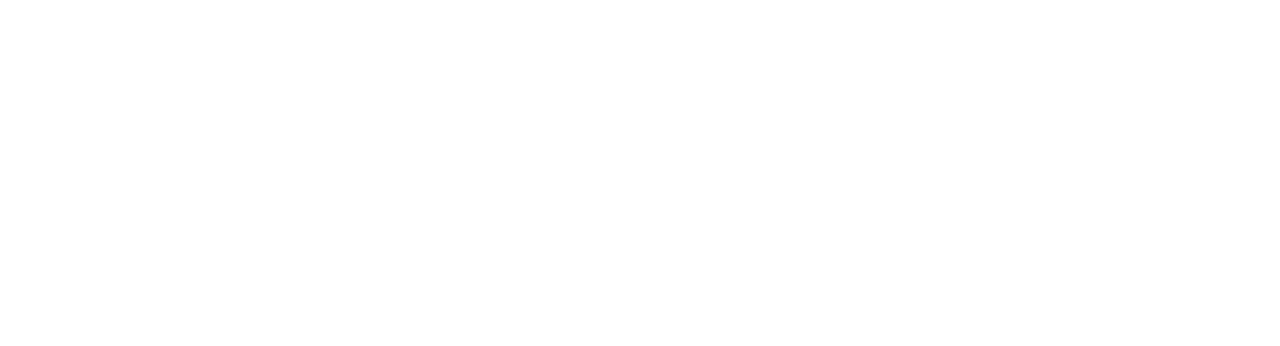
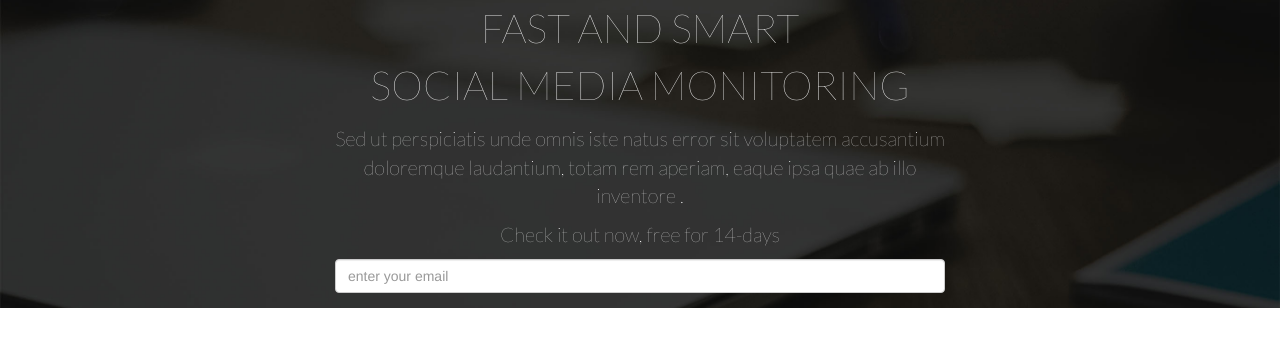
Before and after one commit to natan-mlk/SentiOneTask, a plain HTML site: page index.html in a window 1280 px wide. Drawn offline with nearby package versions, Linux system fonts and the light colour scheme.

Commit message:
basic structure of directories, files ready for work

```diff
--- a/index.html
+++ b/index.html
@@ -4,9 +4,54 @@
   <meta charset="UTF-8">
   <meta name="viewport"
         content="width=device-width, user-scalable=no, initial-scale=1.0, maximum-scale=1.0, minimum-scale=1.0">
+  <link rel="stylesheet" href="https://maxcdn.bootstrapcdn.com/bootstrap/3.3.7/css/bootstrap.min.css"
+        integrity="sha384-BVYiiSIFeK1dGmJRAkycuHAHRg32OmUcww7on3RYdg4Va+PmSTsz/K68vbdEjh4u" crossorigin="anonymous">
+  <link rel="stylesheet" href="styles/styles.css">
+
+<!--  Fonts  -->
+
+<!--  <link href="https://fonts.googleapis.com/css?family=Lato:100,400" rel="stylesheet">-->
+
   <title>sentione</title>
 </head>
 <body>
+<header>
+<div class="container-fluid headd">
+  <div class="row">
+    <p class="header-title">Fast and smart <br> social media monitoring</p>
+  </div>
+  <div class="row">
+    <div class="col-xs-12 col-md-6 col-md-offset-3">
+      <p class="header-subtitle">
+        Sed ut perspiciatis unde omnis iste natus error sit voluptatem accusantium doloremque
+        laudantium, totam rem aperiam, eaque ipsa quae ab illo inventore .
+      </p>
+      <p class="header-subtitle">Check it out now, free for 14-days</p>
+      <form>
+        <div class="form-group">
+          <input type="email"
+                 class="form-control"
+                 id="exampleInputEmail1"
+                 placeholder="enter your email">
+        </div>
+      </form>
+    </div>
+
+  </div>
+</div>
+</header>
+
+
+<!-- JS files -->
+
+<!-- jQuery (necessary for Bootstrap's JavaScript plugins) -->
+<script src="https://ajax.googleapis.com/ajax/libs/jquery/1.12.4/jquery.min.js"></script>
+
+<script src="https://maxcdn.bootstrapcdn.com/bootstrap/3.3.7/js/bootstrap.min.js"
+        integrity="sha384-Tc5IQib027qvyjSMfHjOMaLkfuWVxZxUPnCJA7l2mCWNIpG9mGCD8wGNIcPD7Txa"
+        crossorigin="anonymous">
+
+</script>
 
 </body>
 </html>
--- /dev/null
+++ b/styles/styles.scss
@@ -0,0 +1,21 @@
+@import url('https://fonts.googleapis.com/css?family=Lato:100,400');
+
+.header-title {
+  font-family: 'Lato', sans-serif;
+  font-weight: 100;
+  font-size: 4rem;
+  color: white;
+  text-align: center;
+  text-transform: uppercase;
+}
+
+.header-subtitle {
+  @extend .header-title;
+  font-size: 2rem;
+  text-transform: none;
+}
+
+.headd {
+  background: url(../img/header-photo.jpg) no-repeat center;
+  background-size: cover;
+}
```
Also changed, not shown: img/header-photo.jpg (added), styles/styles.css (added), 2 other files.
